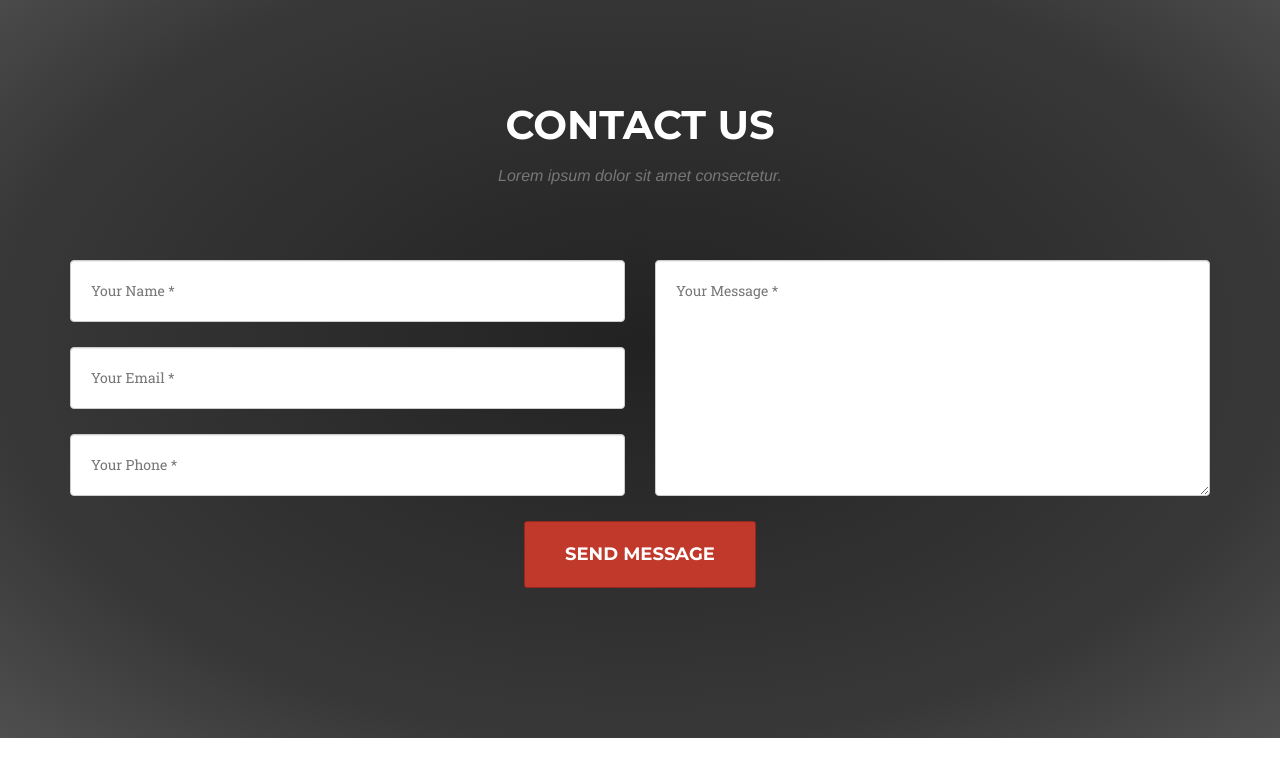
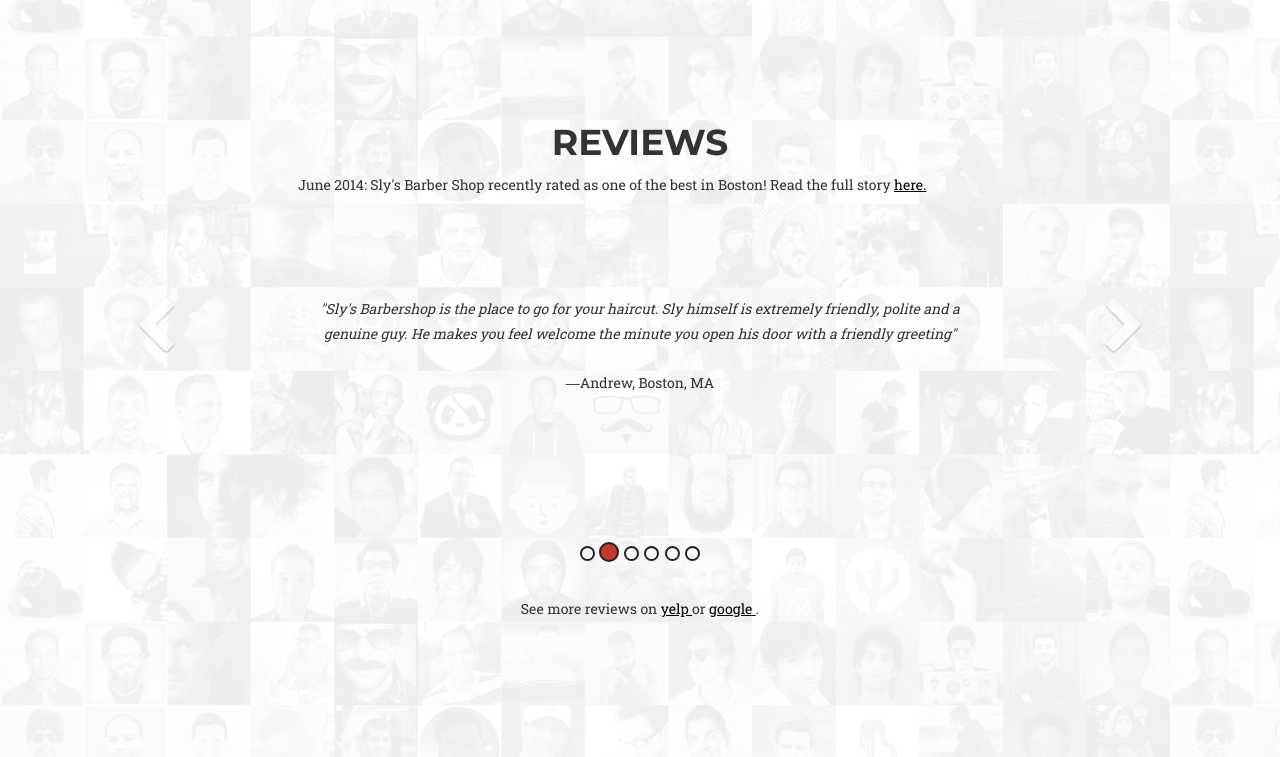
Before and after one commit to peterkrieg/slysbarbershop, a plain HTML site: page index.html in a window 1280 px wide. Shown: the part 3690-4447 px from the top of the page. Drawn offline with nearby package versions, Linux system fonts and the light colour scheme; a web font is replaced by a local one.

Commit message:
added entire quote section, with new opacity of people picture

```diff
--- a/css/user.css
+++ b/css/user.css
@@ -6,6 +6,10 @@
 header .container .intro-text .btn-xl {
 	margin-top: 20px;
 }
+
+
+
+
 
 
 
@@ -97,3 +101,135 @@
 #services h4{
 	margin-top: 15px;
 }
+
+
+
+
+/*For the carousel*/
+
+
+
+
+
+
+
+
+
+
+
+
+
+
+
+
+
+
+.item{
+    /*background: black;    */
+    text-align: center;
+    height: 600px !important;
+}
+.carousel{
+/*    margin-top: 20px;
+*/}
+.bs-example{
+  margin: 20px;
+}
+
+
+
+
+
+
+
+
+
+
+
+#reviews{
+	background: url('../img/people.png');
+}
+
+#reviews #myCarousel{
+	height: 300px;
+}
+
+#reviews .carousel-inner{
+	height: 200px;
+}
+
+
+
+
+
+
+
+
+
+#reviews .section-heading{
+	text-align: center;
+}
+
+#reviews  .carousel-control.left, .carousel-control.right {
+    background-image: none
+}
+
+
+#reviews .carousel-indicators li{
+	border: 2px solid #222;
+	height: 15px;
+	width: 15px;
+}
+
+#reviews .carousel-indicators li.active{
+	height: 20px;
+	width: 20px;
+	background:  #C0392B;
+}
+
+#reviews .carousel-indicators li:hover{
+	background:  #C0392B;
+}
+
+#reviews .carousel-indicators li:active{
+	background:  #C0392B;
+}
+
+
+
+
+
+.reviewsfooter{
+	text-align: center;
+}
+
+.reviewsfooter a, .reviewsheader a{
+	text-decoration: underline;
+}
+
+
+#reviews .carousel-inner{
+	text-align: center;
+}
+
+.carousel-inner{
+	text-align: center;
+}
+
+#reviews p{
+	margin-left: 20%;
+	margin-right: 20%;
+}
+
+#reviews p.citation{
+	margin-top: 25px;
+}
+
+#myCarousel{
+	margin-top: 100px;
+}
+
+
+.item p:first-child{
+	font-style: italic;
+}
--- a/index.html
+++ b/index.html
@@ -60,6 +60,12 @@
   ga('create', 'UA-47952150-3', 'auto');
   ga('send', 'pageview');
   </script>
+
+
+
+
+
+
 </head>
 
 
@@ -290,12 +296,136 @@
 
 
 
+
+
+
+
+
+
+
+
+
+
+  <section id="reviews">
+  <h1 class="section-heading"> Reviews </h1>
+    <div class="container">
+
+      <p class="reviewsheader">  June 2014:  Sly's Barber Shop recently rated as one of the best in Boston!  Read the full story <a href="http://bostinno.streetwise.co/2014/05/08/the-5-best-barbershops-in-boston/"> here. </a>  </p>
+      <div id="myCarousel" class="carousel slide" data-ride="carousel">
+                      <!-- Indicators -->
+                      <ol class="carousel-indicators">
+                        <li data-target="#myCarousel" data-slide-to="0" class="active"></li>
+                        <li data-target="#myCarousel" data-slide-to="1"></li>
+                        <li data-target="#myCarousel" data-slide-to="2"></li>
+                        <li data-target="#myCarousel" data-slide-to="3"></li>
+                        <li data-target="#myCarousel" data-slide-to="4"></li>
+                        <li data-target="#myCarousel" data-slide-to="5"></li>
+                      </ol>
+
+                    <div class="carousel-inner">
+                        <div class="item active">
+                          <p> "I have always loved coming to Sly's barbershop. Not only is he great at cutting hair, but he is charismatic and makes you feel comfortable while you are in the shop. He has a wide range of talent when it comes to hairstyle that he can produce" </p>
+
+                          <p class="citation"> &#x2015;Sampson, Worcester, MA  </p>
+
+                        </div>
+
+                        <div class="item">
+                          <p>"Sly's Barbershop is the place to go for your haircut. Sly himself is extremely friendly, polite and a genuine guy. He makes you feel welcome the minute you open his door with a friendly greeting"</p>
+
+                          <p class="citation"> &#x2015;Andrew, Boston, MA  </p>
+                        </div>
+
+                        <div class="item">
+                          <p> Sly is a great member of the community.. he is also really good with kids  my usually hyper 3 year old calms down and pays attention for Sly, because Sly is kind and treats him like a star. </p>
+
+                          <p class="citation"> &#x2015;Andrew, Boston, MA  </p>
+
+
+
+                        </div>
+
+                        <div class="item">
+                          <p>"Sly is very friendly and welcoming - immediately treated me like a regular even though it was my first visit. He's a skilled barber who does high quality work and does it fast" </p>
+
+                          <p class="citation"> &#x2015;Max, Boston, MA  </p>
+
+
+                        </div>
+
+                    <div class="item">
+                          <p>Best place in Cambridge for a cut !! Sly is the man, always super friendly, professional, and does EXCELLENT work!  And very low prices too! Highly recommended barber shop.</p>
+
+                          <p class="citation"> &#x2015;Kevin, Cambridge, MA  </p>
+
+
+
+                        </div>
+
+                    <div class="item">
+                          <p>I LOVE LOVE LOVE Sly's barbershop. The sense of community is always positive, there is always great conversation and the services are out of this world..Sly gets people in and out of his chair in no time flat. All ages and sexes come through those doors and leave with smiles on their faces. </p>
+
+                          <p class="citation"> &#x2015;Stephanie, Cambridge, MA  </p>
+
+
+
+                        </div>
+
+
+
+                      </div>
+
+
+
+                      <a class="left carousel-control" href="#myCarousel" data-slide="prev"><i class="fa fa-chevron-left fa-3x"></i></a>
+                      <a class="right carousel-control" href="#myCarousel" data-slide="next"><i class="fa fa-chevron-right fa-3x"></i></a>
+
+
+
+
+
+                    </div><!-- /.carousel -->
+
+                    <p class="reviewsfooter"> See more reviews on <a href="http:google.com"> yelp </a> or <a href="https://plus.google.com/107438814762633632822/about"> google </a>.  </p>
+
+
+    </div>
+  </section>
+
+
+
+
+
+
+
+
+
+
+
+
+
+
+
+
+
+
+
+
+
+
+
+
+
+
+
+
+
   <section id="contact"     >    <!--  class= "wow flipInX"  data-wow-duration="2s"   removed this class of id-->
     <div class="container">
       <div class="row">
           <div class="col-lg-12 text-center">
             <h2 class="section-heading">Contact Us</h2>
-            <h3 class="section-subheading text-muted">Lorem ipsum dolor sit amet consectetur.</h3>
+            <h3 class="section-subheading text-muted">Have questions or comments?  Drop us a line and we will get back to you as soon as possible!</h3>
           </div>
       </div>
       <div class="row">
@@ -350,7 +480,7 @@
               <a href="https://plus.google.com/107438814762633632822/about" target="_blank"><i class="fa fa-google-plus"></i></a>
             </li>
             <li>
-              <a href="http://google.com"> <i class="fa fa-yelp"></i></a>
+              <a href="http://www.yelp.com/biz/slys-barber-shop-cambridge"> <i class="fa fa-yelp"></i></a>
             </li>
           </ul>
         </div>
```
Also changed, not shown: img/people.jpg (added), img/people.png (added).
